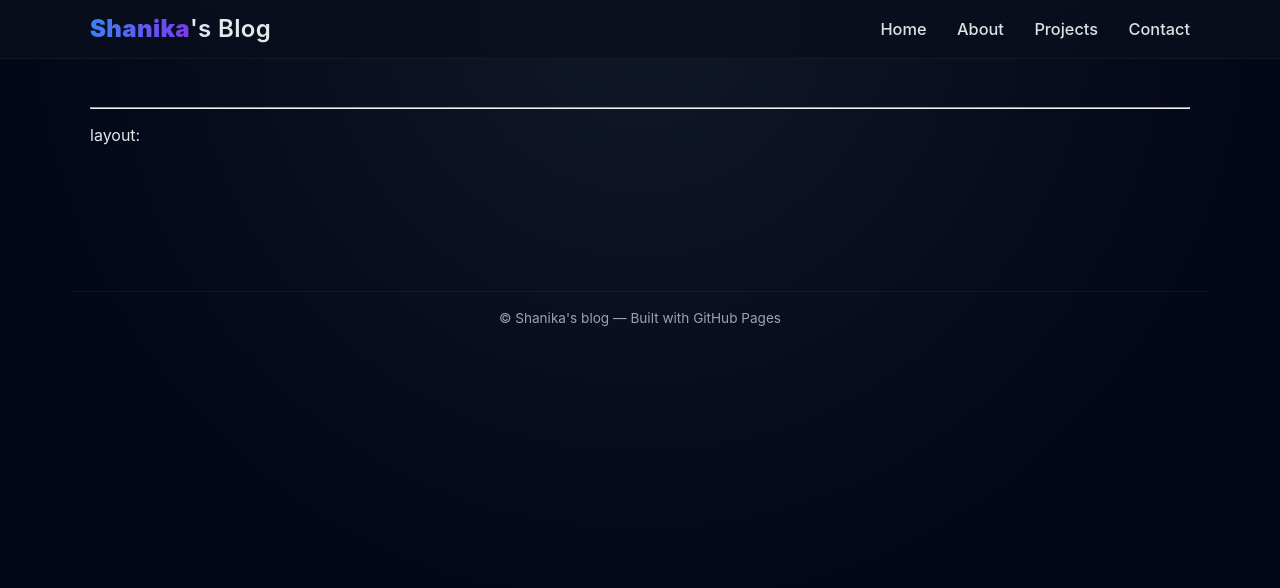
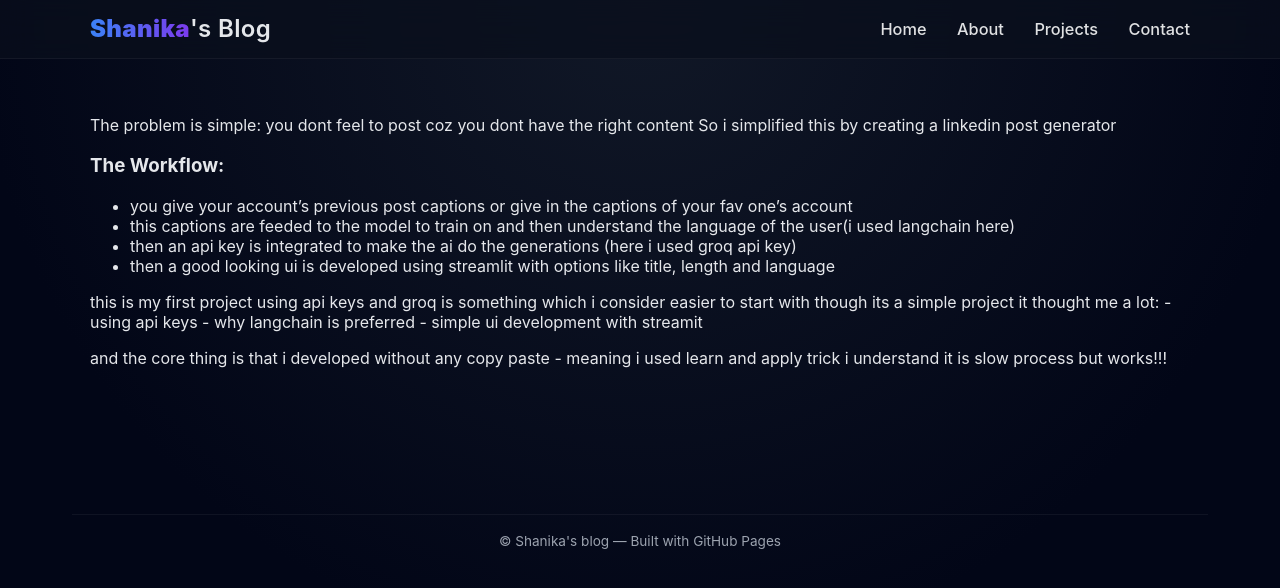
Before and after one commit to shanikashameems/shanikashameems.github.io, a Jekyll site: the page built from _posts/2026-01-03-linkedin-post-generator.md, in a window 1280 px wide. Shown: the top 588 px of the page. Built offline with Jekyll 4.4.1, drawn with Linux system fonts in a browser that asks for light colours; our own code applies the rules of GitHub Pages for plain Markdown files.

Commit message:
Update 2026-01-03-linkedin-post-generator.md

```diff
--- a/_posts/2026-01-03-linkedin-post-generator.md
+++ b/_posts/2026-01-03-linkedin-post-generator.md
@@ -1,2 +1,21 @@
 ---
-layout:
+layout: default
+title: LinkedIn Post Generator
+---
+The problem is simple: you dont feel to post coz you dont have the right content
+So i simplified this by creating a linkedin post generator
+
+### The Workflow:
+  - you give your account's previous post captions or give in the captions of your fav one's account
+  - this captions are feeded to the model to train on and then understand the language of the user(i used langchain here)
+  - then an api key is integrated to make the ai do the generations (here i used groq api key)
+  - then a good looking ui is developed using streamlit with options like title, length and language
+
+this is my first project using api keys and groq is something which i consider easier to start with
+though its a simple project it thought me a lot:
+    - using api keys
+    - why langchain is preferred
+    - simple ui development with streamit
+
+and the core thing is that i developed without any copy paste - meaning i used learn and apply trick
+i understand it is slow process but works!!!
```
